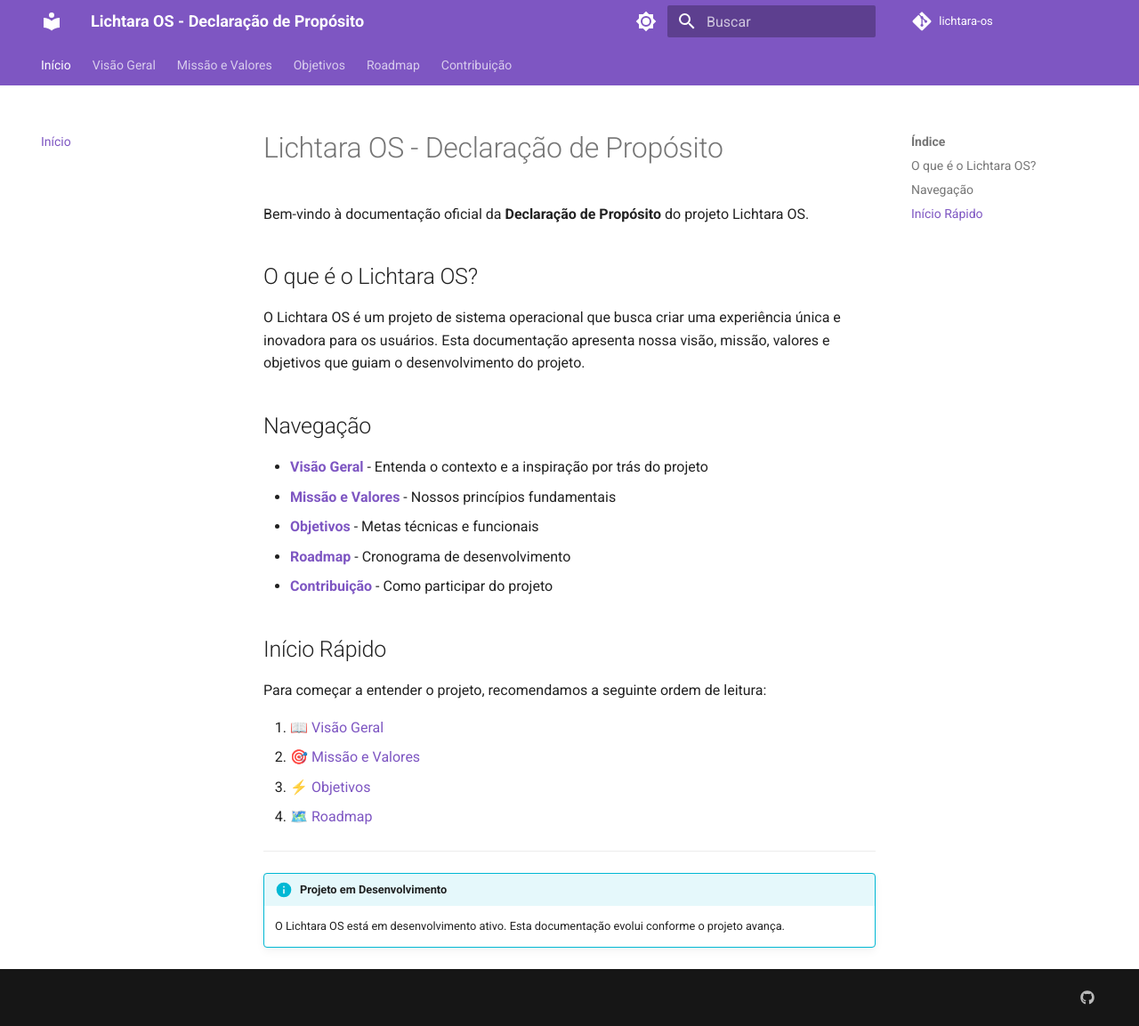
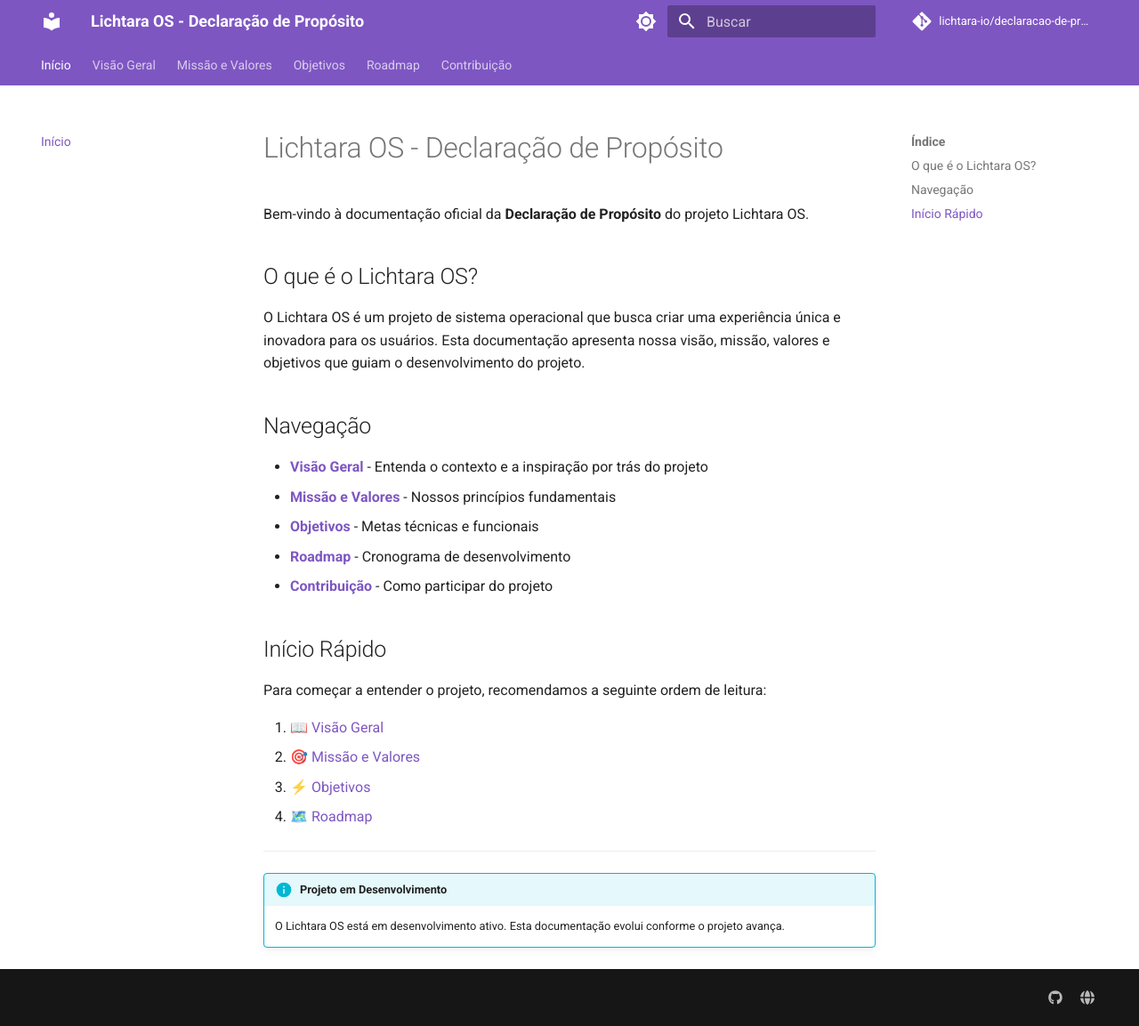
Before and after one commit to debora-m-lutz/declaracao-de-proposito, an MkDocs documentation site: the page built from docs/index.md, in a window 1280 px wide and 1153 px high. Shown: the whole window at 89% size. Built offline with MkDocs 1.6.1 and Material for MkDocs 9.7.7, drawn with Linux system fonts in a browser that asks for light colours; comment, search, counter and statistics services are not loaded; the version menu is left out; part of the change alters nothing that is shown.

Commit message:
Update mkdocs.yml for improved site configuration and navigation structure
Updates site config for improved SEO and navigation

Refines repository links, enhances social metadata, and adds analytics integration for better discoverability and user engagement.
Improves site structure to support organization-level navigation and versioning.

chore(mkdocs): update repository details and enhance SEO configuration

Reorganized the mkdocs configuration by updating the repository URL and name to reflect the current project structure. Additional SEO and metadata settings were introduced, including analytics integration using an environment variable for the Google Analytics key and versioning with 'mike'. Expanded the social links section to include the organization's GitHub and official website. These changes aim to improve documentation maintenance and online visibility.

```diff
--- a/mkdocs.yml
+++ b/mkdocs.yml
@@ -59,18 +59,27 @@ markdown_extensions:
   - toc:
       permalink: true
 
-# Informações extras
-extra:
-  social:
-    - icon: fontawesome/brands/github
-      link: https://github.com/deboralutz/lichtara-os
-  generator: false
-
 # Configuração do repositório
-repo_url: https://github.com/deboralutz/lichtara-os
-repo_name: lichtara-os
-edit_uri: edit/main/declaracao-de-proposito/docs/
+repo_url: https://github.com/lichtara-io/declaracao-de-proposito
+repo_name: lichtara-io/declaracao-de-proposito
+edit_uri: edit/main/docs/
 
 # Diretório de documentos
 docs_dir: docs
 site_dir: site
+
+# Configuração SEO e metadados
+extra:
+  social:
+    - icon: fontawesome/brands/github
+      link: https://github.com/lichtara-io
+      name: GitHub da Organização
+    - icon: fontawesome/solid/globe
+      link: https://lichtara-os.org
+      name: Site Oficial
+  analytics:
+    provider: google
+    property: !ENV GOOGLE_ANALYTICS_KEY
+  generator: false
+  version:
+    provider: mike
```
